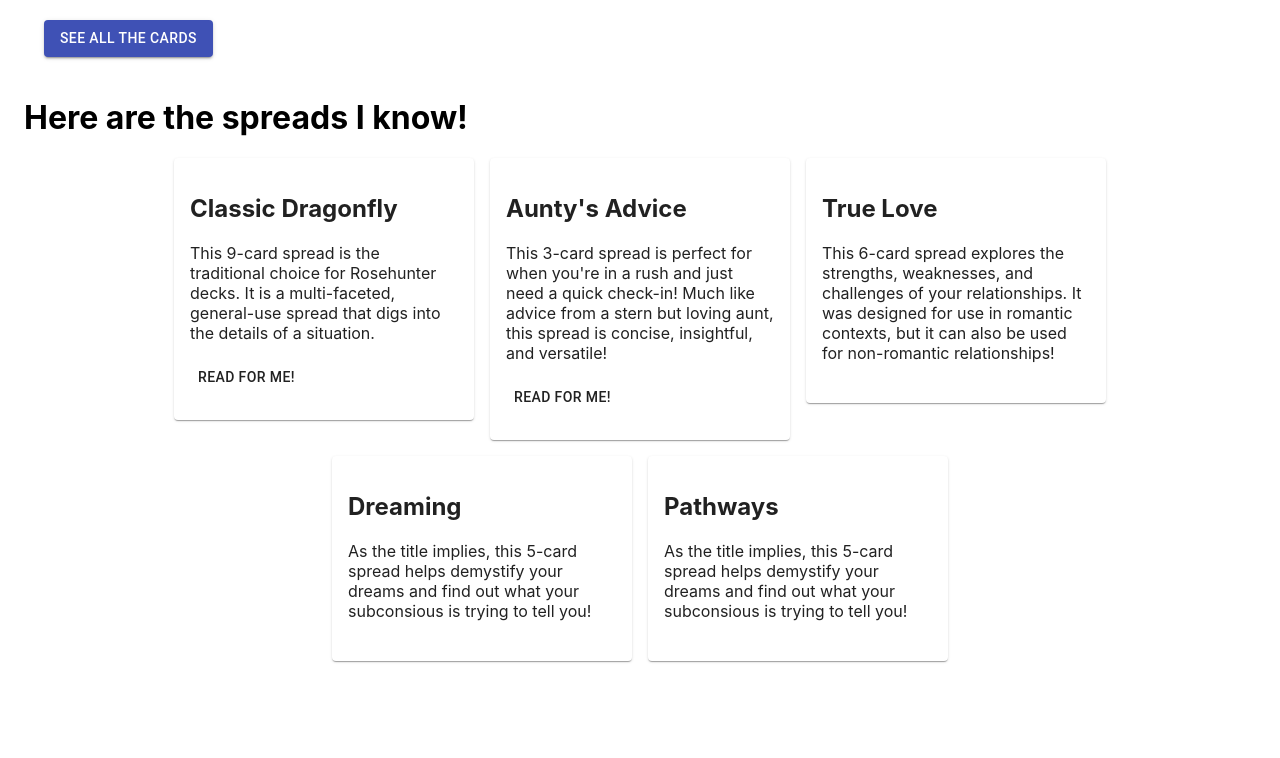
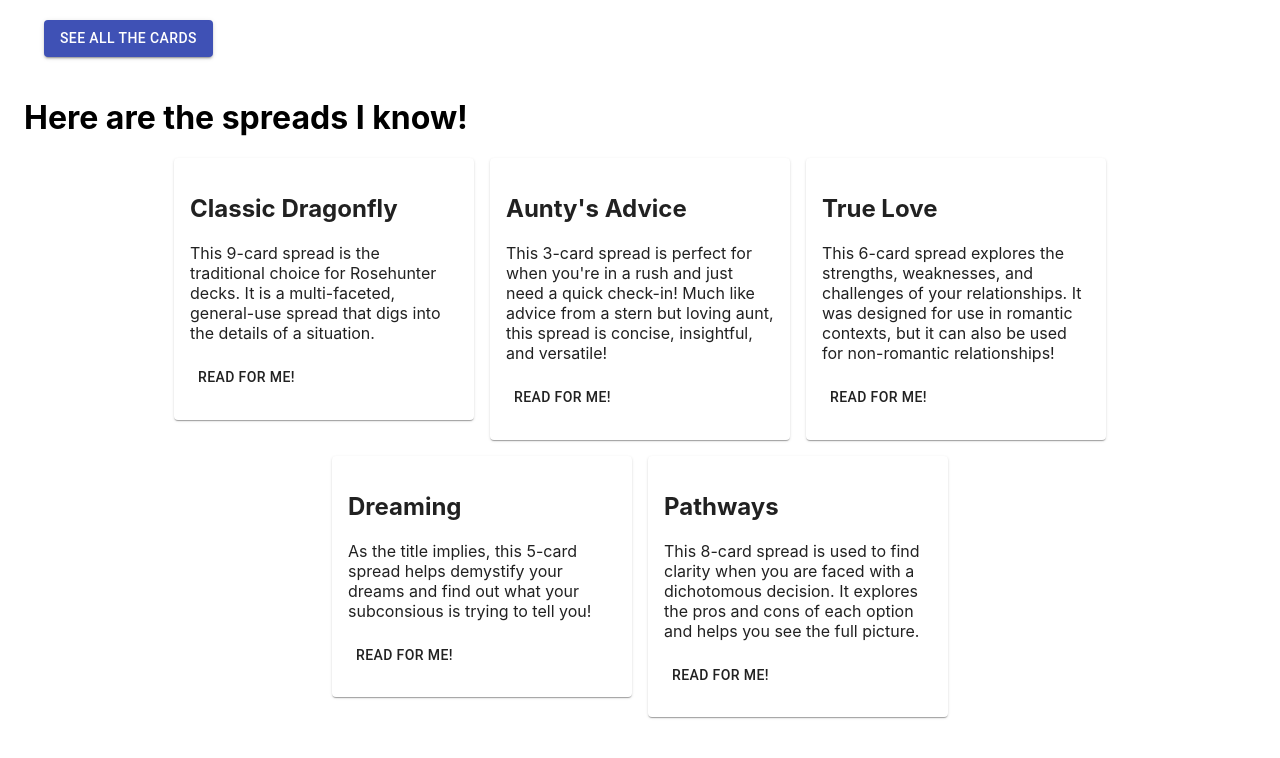
Before and after one commit to kkamali/tarot-frontend, a React (Create React App) app: page /spreads in a window 1280 px wide. Shown: the top 758 px of the page. Built offline with nearby package versions, Linux system fonts and the light colour scheme.

Commit message:
added buttons and fixed pathways

```diff
--- a/src/App.js
+++ b/src/App.js
@@ -8,6 +8,7 @@ import Dragonfly from './components/Dragonfly'
 import Advice from './components/Advice'
 import TrueLove from './components/TrueLove'
 import Dreaming from './components/Dreaming'
+import Pathways from './components/Pathways'
 
 function App() {
   return (
@@ -20,6 +21,7 @@ function App() {
         <Route exact path="/advice" component={Advice} />
         <Route exact path="/love" component={TrueLove} />
         <Route exact path="/dreaming" component={Dreaming} />
+        <Route exact path="/pathways" component={Pathways} />
       </div>
     </Router>
   );
--- a/src/components/Spreads.js
+++ b/src/components/Spreads.js
@@ -56,6 +56,11 @@ export default function Spreads() {
               <p>
                 This 6-card spread explores the strengths, weaknesses, and challenges of your relationships. It was designed for use in romantic contexts, but it can also be used for non-romantic relationships!
               </p>
+              <Link to="/love">
+                <Button>
+                  Read for me!
+                </Button>
+              </Link>
             </CardContent>
           </Card>
         </Grid>
@@ -66,6 +71,11 @@ export default function Spreads() {
               <p>
                 As the title implies, this 5-card spread helps demystify your dreams and find out what your subconsious is trying to tell you!
               </p>
+              <Link to="/dreaming">
+                <Button>
+                  Read for me!
+                </Button>
+              </Link>
             </CardContent>
           </Card>
         </Grid>
@@ -74,8 +84,13 @@ export default function Spreads() {
             <CardContent>
               <h2>Pathways</h2>
               <p>
-                As the title implies, this 5-card spread helps demystify your dreams and find out what your subconsious is trying to tell you!
+                This 8-card spread is used to find clarity when you are faced with a dichotomous decision. It explores the pros and cons of each option and helps you see the full picture.
               </p>
+              <Link to="/pathways">
+                <Button>
+                  Read for me!
+                </Button>
+              </Link>
             </CardContent>
           </Card>
         </Grid>
```
